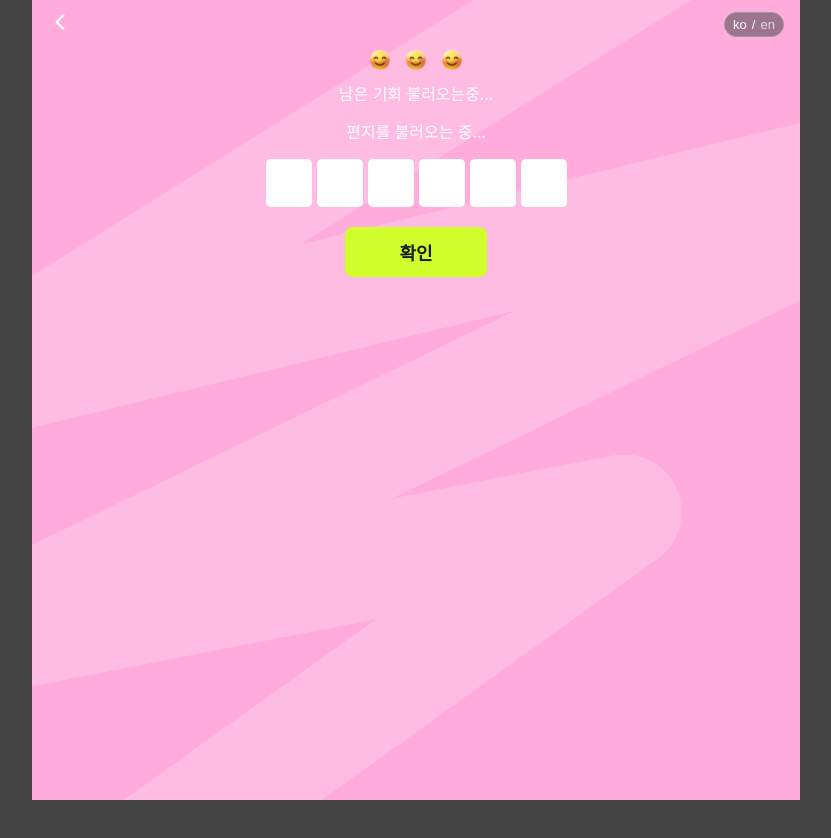
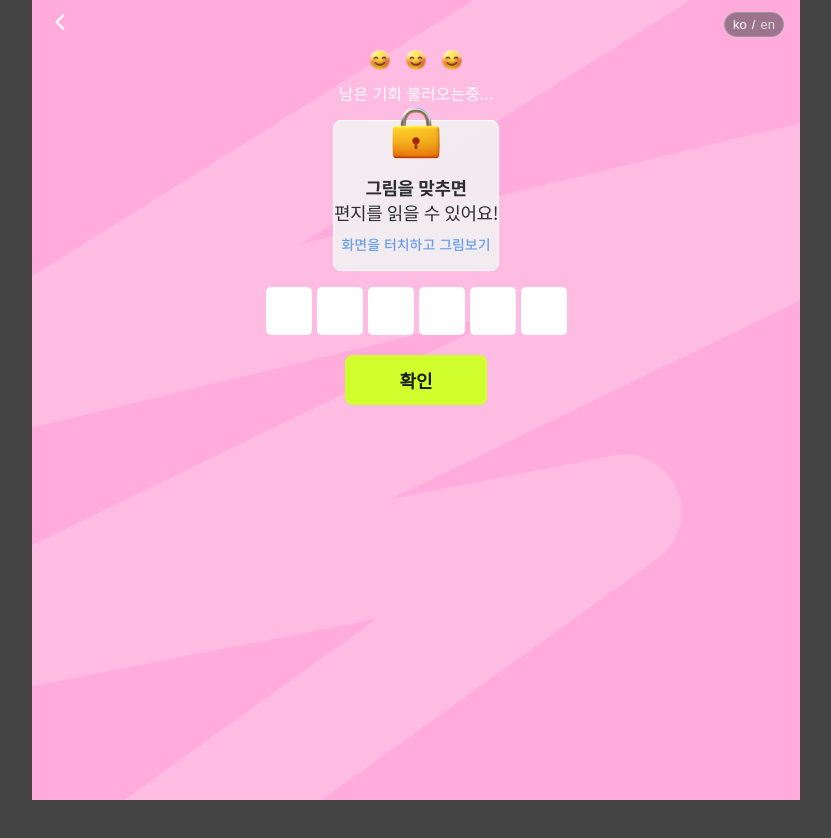
Before and after one commit to Catch-Letter/Catch-Letter-FE, a React (Vite) app: page /tryAnswer/1/1 in a window 1280 px wide. Shown: the top 838 px of the page, without its empty margins (224-1055 px from the left). Built offline with nearby package versions, Linux system fonts and the light colour scheme; no server answers.

Commit message:
feat: tryanswer 페이지 intro컴포넌트 추가 (#77)

```diff
--- a/src/app/ui/i18n/translations/ko_KR.json
+++ b/src/app/ui/i18n/translations/ko_KR.json
@@ -35,6 +35,11 @@
     "invalidMessage2": "8자를 초과할 수 없어요! :(",
     "invalidMessage3": "특수문자 및 띄어쓰기는 사용할 수 없어요! :("
   },
+  "tryIntro": {
+    "title": "그림을 맞추면",
+    "subtitle": "편지를 읽을 수 있어요!",
+    "instruction": "화면을 터치하고 그림보기"
+  },
   "write": {
     "title": "비밀편지 쓰기",
     "to": "편지를 받는 사람은 누구인가요?",
--- /dev/null
+++ b/src/assets/lock/index.ts
@@ -0,0 +1 @@
+export { default as Lock } from './lock.svg'
--- a/src/components/index.ts
+++ b/src/components/index.ts
@@ -4,3 +4,4 @@ export * from './letter-card'
 export * from './drawing'
 export * from './loading'
 export * from './my-letters'
+export * from './try-answer'
--- /dev/null
+++ b/src/components/try-answer/index.ts
@@ -0,0 +1,2 @@
+export * from './try-Counter'
+export * from './try-Intro'
--- a/src/components/try-Counter/TryCounter.tsx
+++ b/src/components/try-answer/try-Counter/TryCounter.tsx
@@ -1,5 +1,5 @@
 import { failedEmoji, successEmoji } from '#/assets/emoji'
-import { TryCounterStyle } from '#/components/try-Counter/TryCounter.styles'
+import { TryCounterStyle } from '#/components/try-answer/try-Counter/TryCounter.styles'
 
 interface TryCounterProps {
   chances: number
--- /dev/null
+++ b/src/components/try-answer/try-Intro/TryIntro.styles.tsx
@@ -0,0 +1,47 @@
+import { css } from '@emotion/react'
+import { colors } from '#/styles/color'
+
+export const TryIntroStyle = css`
+  box-sizing: border-box;
+  width: 100%;
+  height: 100%;
+  border-radius: 8px;
+  background: rgba(241, 241, 242, 0.9);
+  border: 1.5px solid ${colors.grey[2]};
+`
+
+export const TryIntroWrapper = css`
+  display: flex;
+  flex-direction: column;
+  justify-content: center;
+  align-items: center;
+  height: 80%;
+
+  img {
+    margin-bottom: 12px;
+  }
+
+  h2 {
+    font-size: 18px;
+    font-weight: 700;
+    line-height: 140%;
+    color: ${colors.grey[12]};
+    letter-spacing: -0.45px;
+  }
+
+  h3 {
+    font-size: 18px;
+    font-weight: 400;
+    line-height: 140%;
+    color: ${colors.grey[12]};
+
+    letter-spacing: -0.45px;
+  }
+
+  span {
+    font-size: 14px;
+    font-weight: 500;
+    color: ${colors.blue[600]};
+    margin-top: 8px;
+  }
+`
--- /dev/null
+++ b/src/components/try-answer/try-Intro/TryIntro.tsx
@@ -0,0 +1,20 @@
+import { TryIntroStyle, TryIntroWrapper } from './TryIntro.styles'
+import { Lock } from '#/assets/lock'
+
+import { useTranslation } from 'react-i18next'
+
+const TryIntro = ({ onStart }: { onStart: () => void }) => {
+  const { t } = useTranslation()
+  return (
+    <div css={TryIntroStyle} onClick={onStart}>
+      <div css={TryIntroWrapper}>
+        <img src={Lock} alt='자물쇠' />
+        <h2>{t('tryIntro.title')}</h2>
+        <h3>{t('tryIntro.subtitle')}</h3>
+        <span>{t('tryIntro.instruction')}</span>
+      </div>
+    </div>
+  )
+}
+
+export default TryIntro
--- /dev/null
+++ b/src/components/try-answer/try-Intro/index.ts
@@ -0,0 +1 @@
+export { default as TryIntro } from './TryIntro'
--- a/src/pages/tryAnswer/TryAnswer.tsx
+++ b/src/pages/tryAnswer/TryAnswer.tsx
@@ -1,7 +1,7 @@
 import { postTryAnswer } from '#/api/postTryAnswer'
 import { letter } from '#/api/letter'
 import { BackHeader, LetterCard, LetterContent } from '#/components'
-import { TryCounter } from '#/components/try-Counter'
+import { TryCounter } from '#/components/try-answer/try-Counter'
 import { LetterCardStyle, TryAnswerStyle } from '#/pages/tryAnswer/TryAnswer.styles'
 import { Button } from '#/shared/ui'
 import { Background } from '#/shared/ui/background'
@@ -12,6 +12,7 @@ import { useNavigate, useParams } from 'react-router'
 import { getDraw } from '#/api/getDraw'
 import { getAnswerStatus } from '#/api/getAnswerStatus'
 import { useLocation } from 'react-router'
+import { TryIntro } from '#/components/try-answer' // DrawingIntro import 추가
 
 const TryAnswer = () => {
   // const { selectedColor, selectedFont, selectedPattern } = useLetterCreationStore()
@@ -33,6 +34,7 @@ const TryAnswer = () => {
   } | null>(null)
   const [imageUrl, setImageUrl] = useState<string | null>(null)
   const [buttonText, setButtonText] = useState<string>('확인')
+  const [isTryStarted, setIsTryStarted] = useState<boolean>(false)
 
   //편지내용 가져오기
   useEffect(() => {
@@ -170,17 +172,9 @@ const TryAnswer = () => {
         <div
           className={`LetterCard-container ${isShaking ? 'shake' : ''} ${isCorrect ? 'glowing' : ''}`}
         >
-          {letterData ? (
-            // <LetterCard type={selectedColor}>
-            //   <LetterContent
-            //     to={letterData.to}
-            //     content={letterData.content}
-            //     from={letterData.from}
-            //     color={selectedColor}
-            //     pattern={selectedPattern}
-            //     font={selectedFont}
-            //   />
-            // </LetterCard>
+          {!isTryStarted ? (
+            <TryIntro onStart={() => setIsTryStarted(true)} />
+          ) : letterData ? (
             <div css={LetterCardStyle(imageUrl || '')}></div>
           ) : (
             <p>편지를 불러오는 중...</p>
```
Also changed, not shown: src/assets/lock/lock.svg (added), src/components/try-answer/try-Counter/TryCounter.styles.tsx (renamed from src/components/try-Counter/TryCounter.styles.tsx), src/components/try-answer/try-Counter/index.ts (renamed from src/components/try-Counter/index.ts).
